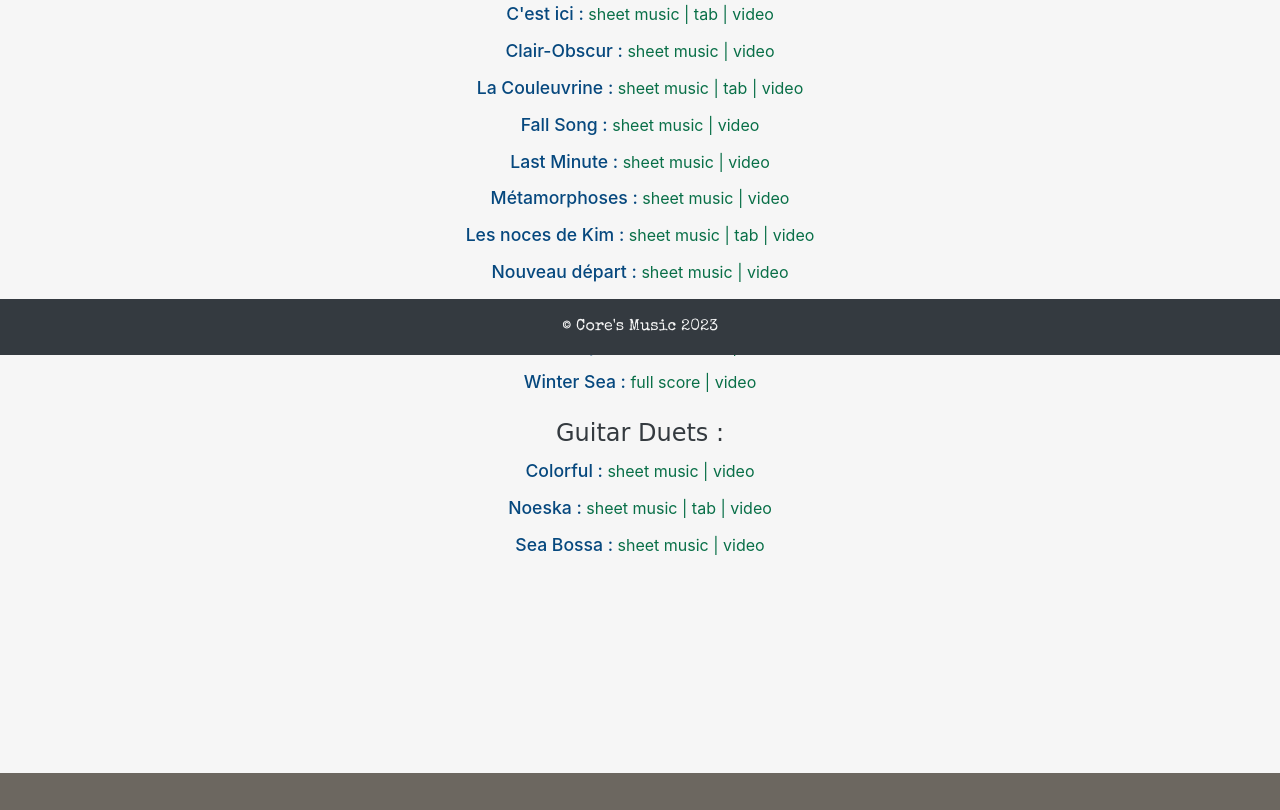
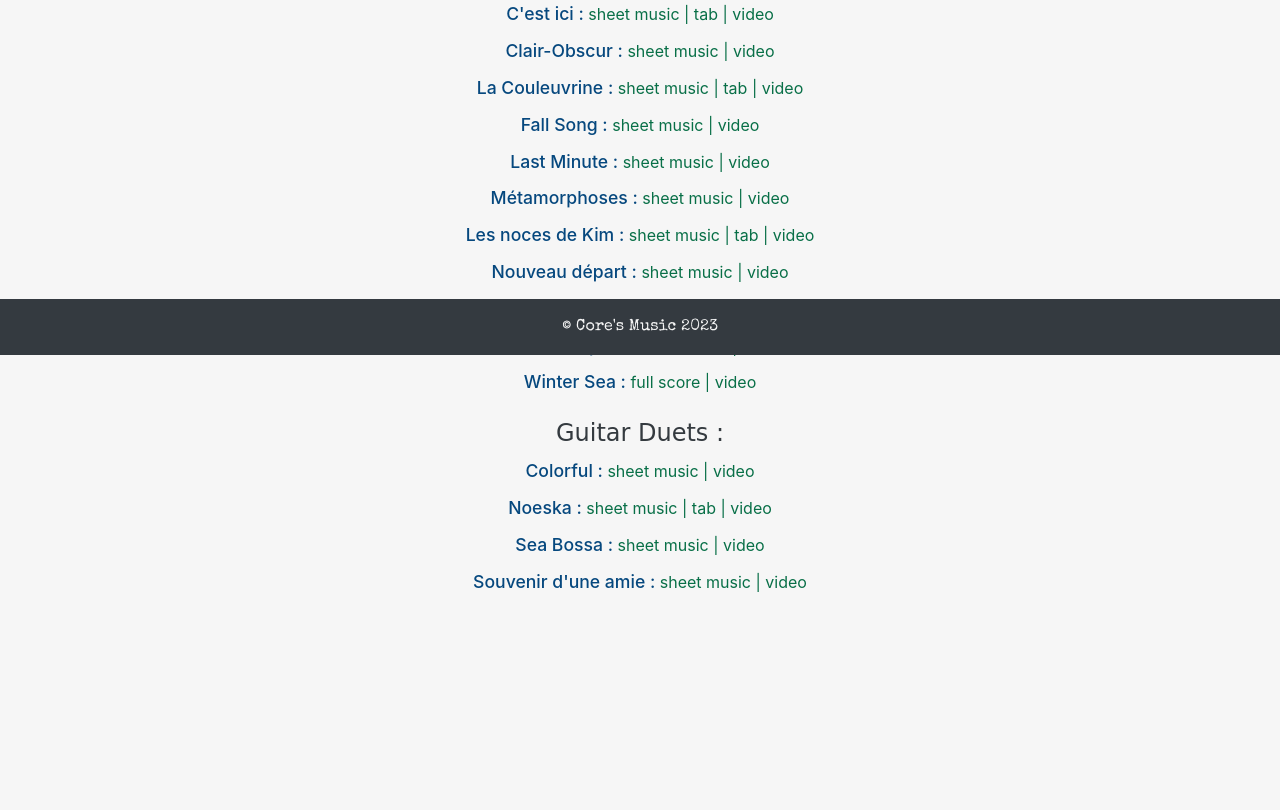
Before and after one commit to corentinmathieu/coresmusic, a plain HTML site: page compositions.html in a window 1280 px wide. Shown: the part 445-1255 px from the top of the page. Before the commit the page ends 1218 px from the top, so only its background shows below. Drawn offline with nearby package versions, Linux system fonts and the light colour scheme; a web font is replaced by a local one.

Commit message:
Souvenir d'une amie

```diff
--- a/compositions.html
+++ b/compositions.html
@@ -354,6 +354,22 @@
               >video</a
             >
           </li>
+          <li>
+            <h3 class="song-title">Souvenir d'une amie :</h3>
+            <a
+              href="partitions/compositions/souvenir-d-une-amie-corentin-mathieu.pdf"
+              target="_blank"
+              >sheet music
+            </a>
+
+            <span class="separator">|</span>
+
+            <a
+              href="https://www.youtube.com/watch?v=W0FGkPdePBI"
+              target="_blank"
+              >video</a
+            >
+          </li>
         </ul>
       </section>
 
```
Also changed, not shown: 2 other files.
